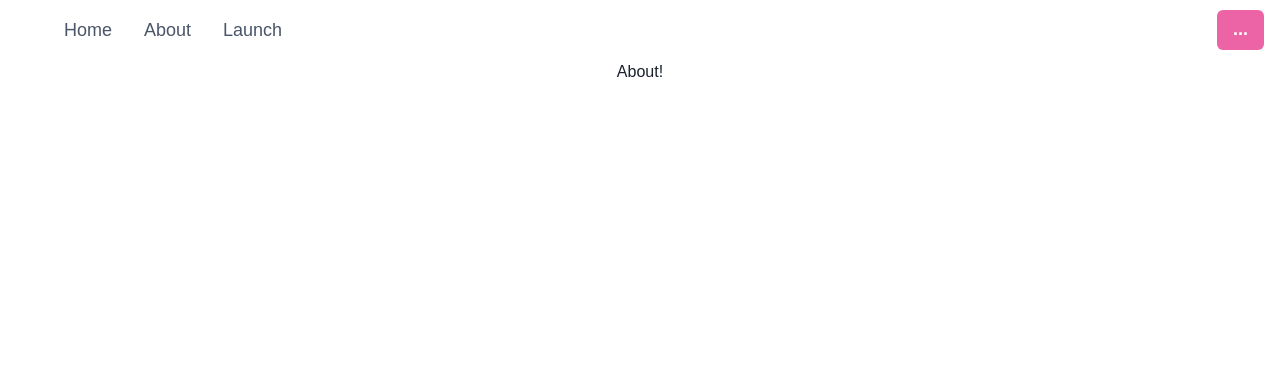
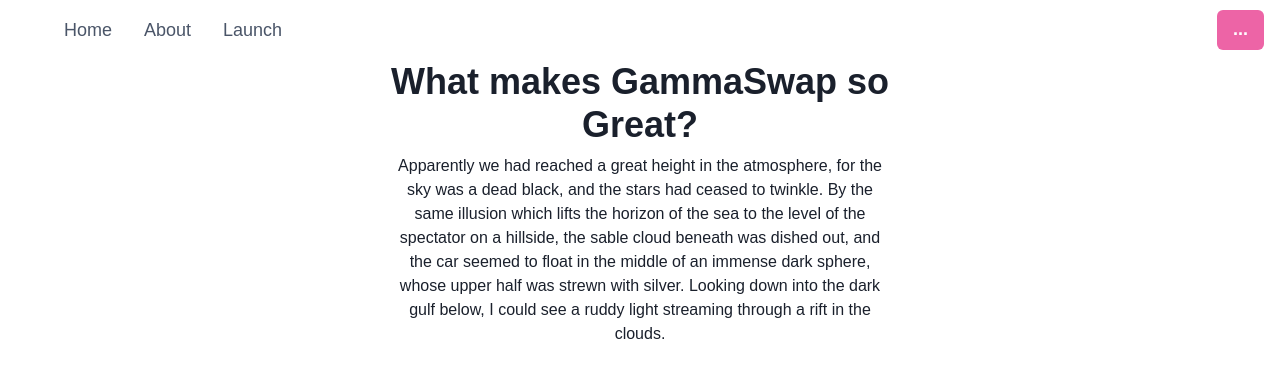
Before and after one commit to dam417/gammaswap, a React (Create React App) app: page /about in a window 1280 px wide. Shown: the top 378 px of the page. Built offline with nearby package versions, Linux system fonts and the light colour scheme.

Commit message:
fixed ui for route components - missing placeholders

```diff
--- a/src/components/About.js
+++ b/src/components/About.js
@@ -1,8 +1,28 @@
 import * as React from 'react';
+import {
+    Container,
+    Stack,
+    Heading,
+    Text
+} from '@chakra-ui/react';
 
 function About() {
     return (
-        <div>About!</div>
+        <Container>
+            <Stack>
+                <Heading>What makes GammaSwap so Great?</Heading>
+                <Text>
+                Apparently we had reached a great height in the atmosphere, for the
+                sky was a dead black, and the stars had ceased to twinkle. By the same
+                illusion which lifts the horizon of the sea to the level of the
+                spectator on a hillside, the sable cloud beneath was dished out, and
+                the car seemed to float in the middle of an immense dark sphere, whose
+                upper half was strewn with silver. Looking down into the dark gulf
+                below, I could see a ruddy light streaming through a rift in the
+                clouds.
+                </Text>
+            </Stack>
+        </Container>
     )
 }
 
--- a/src/components/Home.js
+++ b/src/components/Home.js
@@ -1,3 +1,4 @@
+import { Heading, Container, Stack, Text } from '@chakra-ui/react';
 import React, { useState } from 'react'
 import { useNavigate } from 'react-router-dom';
 
@@ -15,9 +16,14 @@
     }/**/
 
     return (
-        <div id="content">
-            hello
-        </div>
+        <Container>
+            <Stack>
+                <Heading>GammaSwap</Heading>
+                <Text>
+                Leveraging Uniswap for Better Pool Performance.
+                </Text>
+            </Stack>
+        </Container>
     )
 
 }
--- a/src/components/TabGroup.js
+++ b/src/components/TabGroup.js
@@ -1,10 +1,11 @@
 import * as React from 'react';
 import Borrow from './Borrow';
 import Lend from './Lend';
-import { Tabs, TabList, TabPanels, Tab, TabPanel } from '@chakra-ui/react';
+import { Tabs, TabList, TabPanels, Tab, TabPanel, Container } from '@chakra-ui/react';
 
 function TabGroup(props) {
     return (
+        <Container>
             <Tabs variant='soft-rounded' colorScheme='green'>
                 <TabList>
                     <Tab>Lend</Tab>
@@ -29,6 +30,7 @@
                     </TabPanel>
                 </TabPanels>
             </Tabs>
+        </Container>
     )
 }
 export default TabGroup
```
Lines whose indentation alone changed are shown as unchanged.
